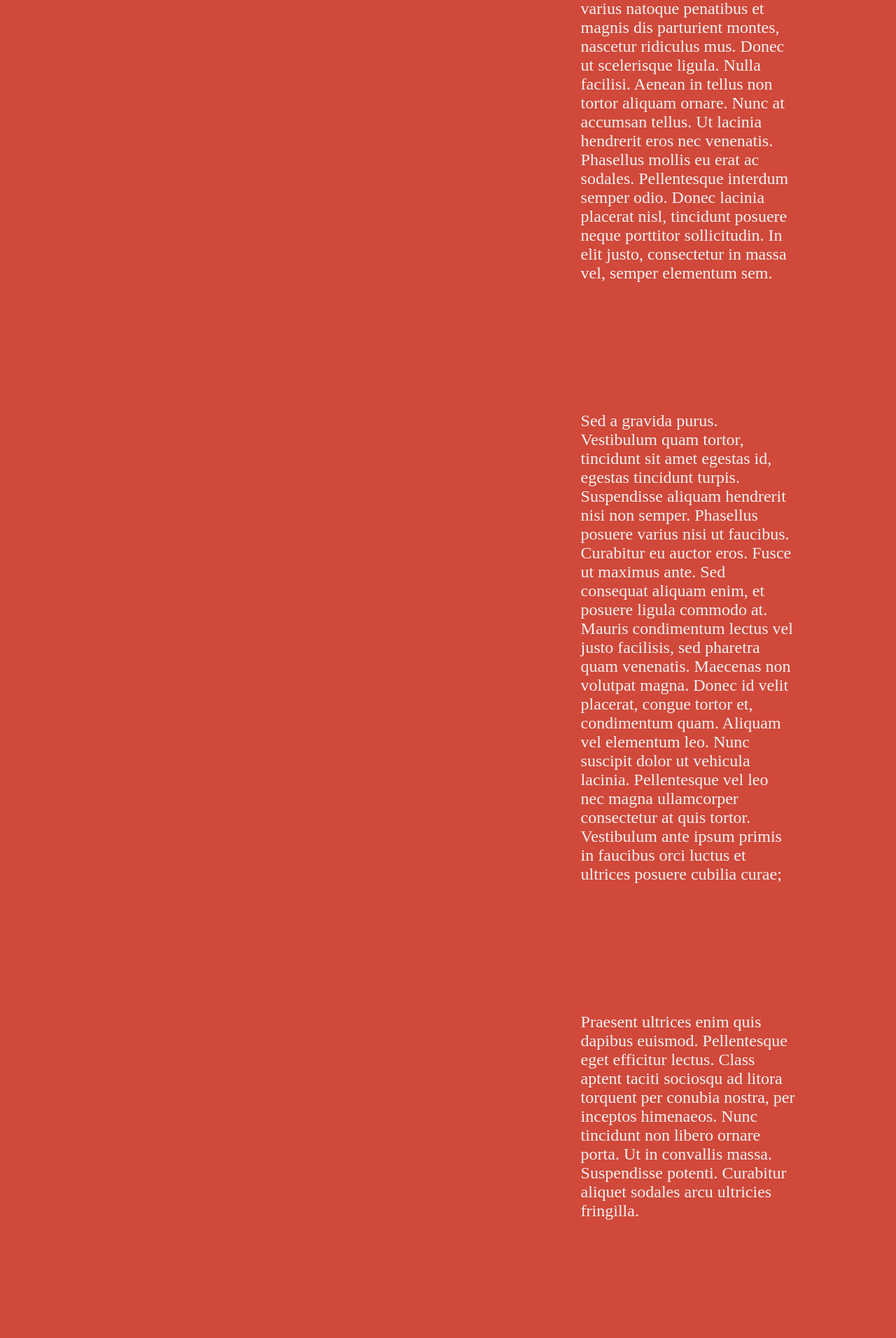
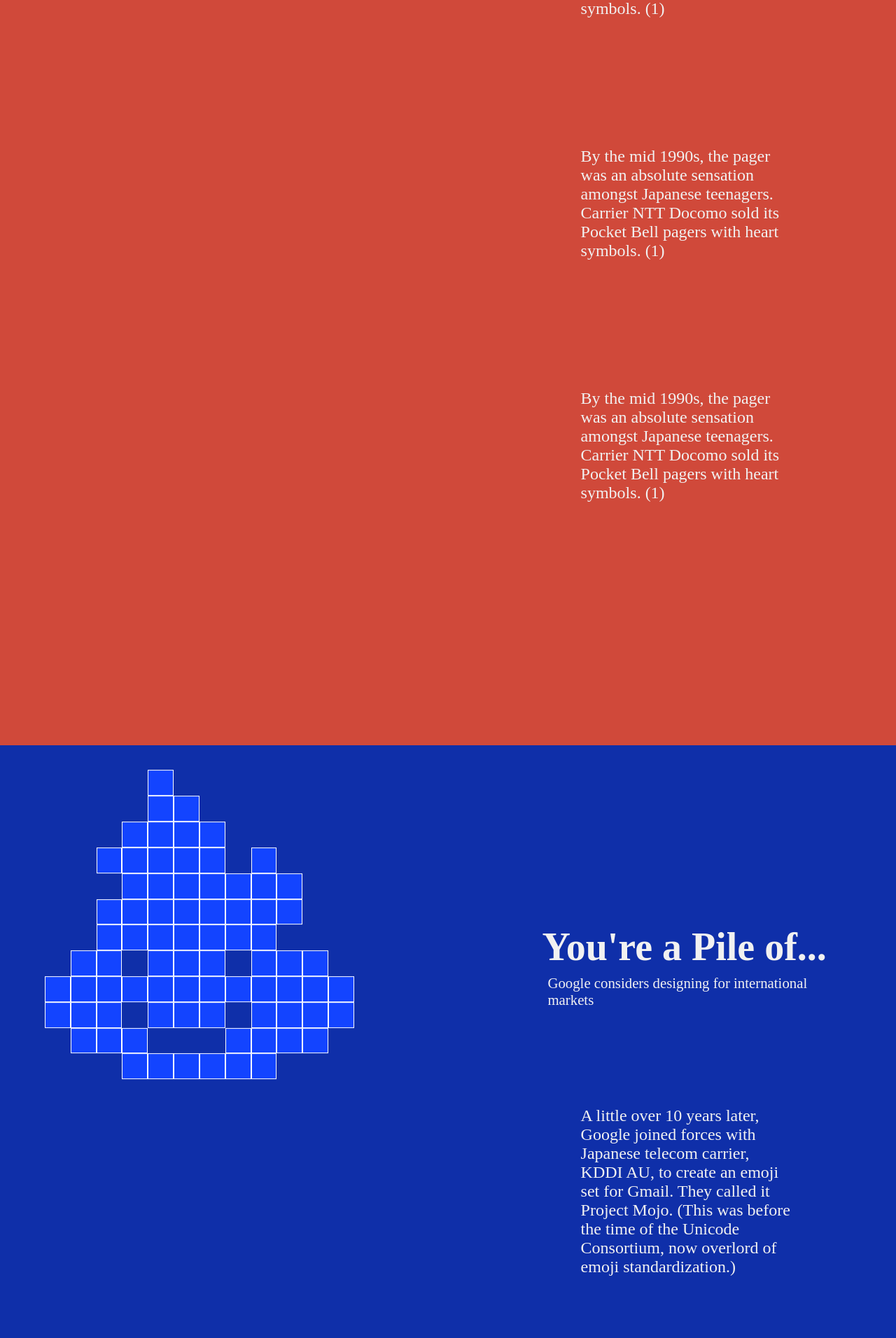
Before and after one commit to divya-mehra/six-emoji-story, a React (Vite) app: page / in a window 1280 px wide. Shown: the part 1428-3340 px from the top of the page at 70% size. Built offline with nearby package versions, Linux system fonts and the light colour scheme; a web font is replaced by a local one.

Commit message:
paragraph mapping

```diff
--- a/src/App.jsx
+++ b/src/App.jsx
@@ -28,6 +28,7 @@ function App() {
             grid={e.grid}
             color={e.color}
             emojiColor={e.emojiColor}
+            content={e.content}
           />
         );
       })}
--- a/src/components/Section/index.jsx
+++ b/src/components/Section/index.jsx
@@ -19,6 +19,7 @@ const Section = ({
   id,
   grid,
   color,
+  content
 }) => {
   // console.log(emojis);
 
@@ -33,7 +34,7 @@ const Section = ({
         </div>
         <div className="half-column flex-column all-text" >
           <SectionHeader title={title} subtitle={subtitle} year={year} />
-          <Text/>
+          <Text id={id} content={content}/>
         </div>
       </div>
       {/* <Transition start={false} currentColor={color} id={id} emojis={emojis}/> */}
--- a/src/components/Text/index.jsx
+++ b/src/components/Text/index.jsx
@@ -1,52 +1,20 @@
 import "./index.scss";
 import { SectionHeader } from "../Headlines";
 
-const Text = ({}) => {
+const Text = ({id, content}) => {
+
+  console.log()
+
   return (
     <div className="body-text">
-      <div className="text">
-        Lorem ipsum dolor sit amet, consectetur adipiscing elit. Nullam aliquam
-        quam tellus, id tempus urna laoreet ut. Suspendisse potenti. Orci varius
-        natoque penatibus et magnis dis parturient montes, nascetur ridiculus
-        mus. Donec ut scelerisque ligula. Nulla facilisi. Aenean in tellus non
-        tortor aliquam ornare. Nunc at accumsan tellus. Ut lacinia hendrerit
-        eros nec venenatis. Phasellus mollis eu erat ac sodales. Pellentesque
-        interdum semper odio. Donec lacinia placerat nisl, tincidunt posuere
-        neque porttitor sollicitudin. In elit justo, consectetur in massa vel,
-        semper elementum sem.
+
+
+      {content.map((item, index) => (
+        <div className="text" key={index}>{item}</div>
+      ))}
       </div>
-      <div className="text">
-        Sed a gravida purus. Vestibulum quam tortor, tincidunt sit amet egestas
-        id, egestas tincidunt turpis. Suspendisse aliquam hendrerit nisi non
-        semper. Phasellus posuere varius nisi ut faucibus. Curabitur eu auctor
-        eros. Fusce ut maximus ante. Sed consequat aliquam enim, et posuere
-        ligula commodo at. Mauris condimentum lectus vel justo facilisis, sed
-        pharetra quam venenatis. Maecenas non volutpat magna. Donec id velit
-        placerat, congue tortor et, condimentum quam. Aliquam vel elementum leo.
-        Nunc suscipit dolor ut vehicula lacinia. Pellentesque vel leo nec magna
-        ullamcorper consectetur at quis tortor. Vestibulum ante ipsum primis in
-        faucibus orci luctus et ultrices posuere cubilia curae;
-      </div>
-      <div className="text">
-        Praesent ultrices enim quis dapibus euismod. Pellentesque eget efficitur
-        lectus. Class aptent taciti sociosqu ad litora torquent per conubia
-        nostra, per inceptos himenaeos. Nunc tincidunt non libero ornare porta.
-        Ut in convallis massa. Suspendisse potenti. Curabitur aliquet sodales
-        arcu ultricies fringilla.
-      </div>
-      <div className="text">
-        Nullam vel libero et augue fermentum tristique. Sed vitae nunc sem.
-        Praesent mattis pulvinar ante vitae consectetur. Proin vitae egestas
-        turpis, sit amet pretium magna. Integer id enim id risus interdum
-        iaculis eget at dolor. Suspendisse vulputate purus mauris. Aliquam erat
-        volutpat. Duis maximus id diam ut rhoncus. Nulla varius, diam ac
-        lobortis efficitur, erat ex varius est, ac rutrum sapien est non ante.
-        Vivamus sed consectetur purus, quis egestas orci. Aliquam rhoncus enim
-        et tellus ultricies scelerisque. Ut ac metus efficitur tortor congue
-        congue auctor vitae erat. Duis vel justo volutpat, placerat purus id,
-        tincidunt lacus. Maecenas malesuada pulvinar urna vitae cursus.
-      </div>
-    </div>
+
+
   );
 };
 
--- a/src/data/emojiData.jsx
+++ b/src/data/emojiData.jsx
@@ -1,5 +1,3 @@
-
-
 const emojis = [
   {
     id: 0,
@@ -15,7 +13,12 @@ const emojis = [
       127,
     ],
     color: "#D0493A",
-    emojiColor: "#FF5744"
+    emojiColor: "#FF5744",
+    content: [
+      "By the mid 1990s, the pager was an absolute sensation amongst Japanese teenagers. Carrier NTT Docomo sold its Pocket Bell pagers with heart symbols. (1)",
+      "By the mid 1990s, the pager was an absolute sensation amongst Japanese teenagers. Carrier NTT Docomo sold its Pocket Bell pagers with heart symbols. (1)",
+      "By the mid 1990s, the pager was an absolute sensation amongst Japanese teenagers. Carrier NTT Docomo sold its Pocket Bell pagers with heart symbols. (1)",
+    ],
   },
   {
     id: 1,
@@ -32,7 +35,12 @@ const emojis = [
       128, 129, 130, 131, 136, 137, 138, 139, 140, 141,
     ],
     color: "#0F2FA9",
-    emojiColor: "#1344FF"
+    emojiColor: "#1344FF",
+    content: [
+      "A little over 10 years later, Google joined forces with Japanese telecom carrier, KDDI AU, to create an emoji set for Gmail. They called it Project Mojo. (This was before the time of the Unicode Consortium, now overlord of emoji standardization.)",
+      "By the mid 1990s, the pager was an absolute sensation amongst Japanese teenagers. Carrier NTT Docomo sold its Pocket Bell pagers with heart symbols. (1)",
+      "By the mid 1990s, the pager was an absolute sensation amongst Japanese teenagers. Carrier NTT Docomo sold its Pocket Bell pagers with heart symbols. (1)",
+    ],
   },
   {
     id: 2,
@@ -48,7 +56,12 @@ const emojis = [
       141, 142,
     ],
     color: "#73AD56",
-    emojiColor: "#8DF956"
+    emojiColor: "#8DF956",
+    content: [
+      "By the mid 1990s, the pager was an absolute sensation amongst Japanese teenagers. Carrier NTT Docomo sold its Pocket Bell pagers with heart symbols. (1)",
+      "By the mid 1990s, the pager was an absolute sensation amongst Japanese teenagers. Carrier NTT Docomo sold its Pocket Bell pagers with heart symbols. (1)",
+      "By the mid 1990s, the pager was an absolute sensation amongst Japanese teenagers. Carrier NTT Docomo sold its Pocket Bell pagers with heart symbols. (1)",
+    ],
   },
   {
     id: 3,
@@ -66,7 +79,12 @@ const emojis = [
     ],
     // color: "#F8961E",
     color: "#DD800D",
-    emojiColor: "#FFA63A"
+    emojiColor: "#FFA63A",
+    content: [
+      "By the mid 1990s, the pager was an absolute sensation amongst Japanese teenagers. Carrier NTT Docomo sold its Pocket Bell pagers with heart symbols. (1)",
+      "By the mid 1990s, the pager was an absolute sensation amongst Japanese teenagers. Carrier NTT Docomo sold its Pocket Bell pagers with heart symbols. (1)",
+      "By the mid 1990s, the pager was an absolute sensation amongst Japanese teenagers. Carrier NTT Docomo sold its Pocket Bell pagers with heart symbols. (1)",
+    ],
   },
   {
     id: 4,
@@ -80,7 +98,12 @@ const emojis = [
       70, 77, 79, 80, 81, 90, 91, 92, 93, 94, 104, 105, 106, 116, 117, 118,
     ],
     color: "#1D1D1D",
-    emojiColor: "#808080"
+    emojiColor: "#808080",
+    content: [
+      "By the mid 1990s, the pager was an absolute sensation amongst Japanese teenagers. Carrier NTT Docomo sold its Pocket Bell pagers with heart symbols. (1)",
+      "By the mid 1990s, the pager was an absolute sensation amongst Japanese teenagers. Carrier NTT Docomo sold its Pocket Bell pagers with heart symbols. (1)",
+      "By the mid 1990s, the pager was an absolute sensation amongst Japanese teenagers. Carrier NTT Docomo sold its Pocket Bell pagers with heart symbols. (1)",
+    ],
   },
   {
     id: 6,
@@ -98,7 +121,12 @@ const emojis = [
       142,
     ],
     color: "#9640B1",
-    emojiColor: "#D762FC"
+    emojiColor: "#D762FC",
+    content: [
+      "By the mid 1990s, the pager was an absolute sensation amongst Japanese teenagers. Carrier NTT Docomo sold its Pocket Bell pagers with heart symbols. (1)",
+      "By the mid 1990s, the pager was an absolute sensation amongst Japanese teenagers. Carrier NTT Docomo sold its Pocket Bell pagers with heart symbols. (1)",
+      "By the mid 1990s, the pager was an absolute sensation amongst Japanese teenagers. Carrier NTT Docomo sold its Pocket Bell pagers with heart symbols. (1)",
+    ],
   },
 ];
 
```
